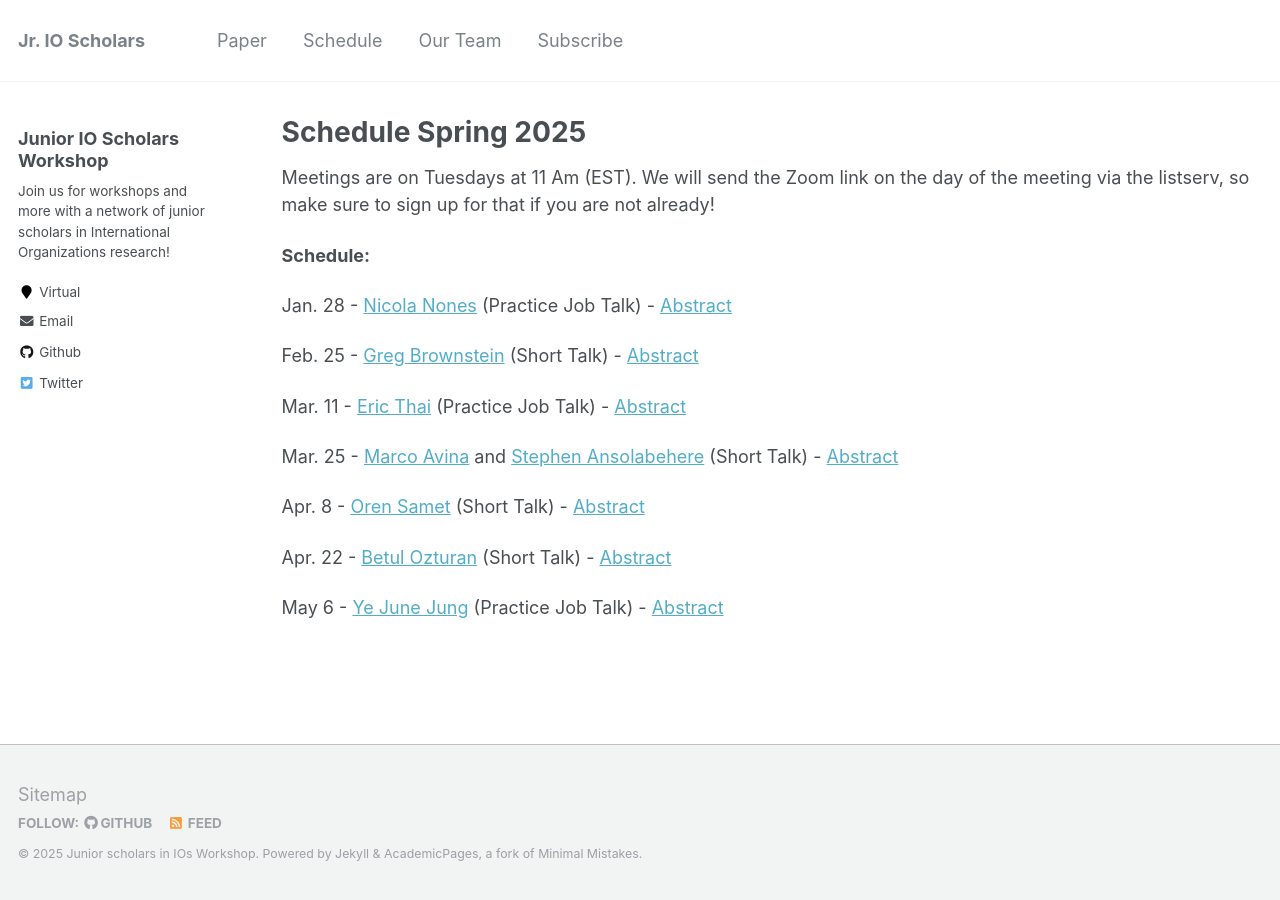
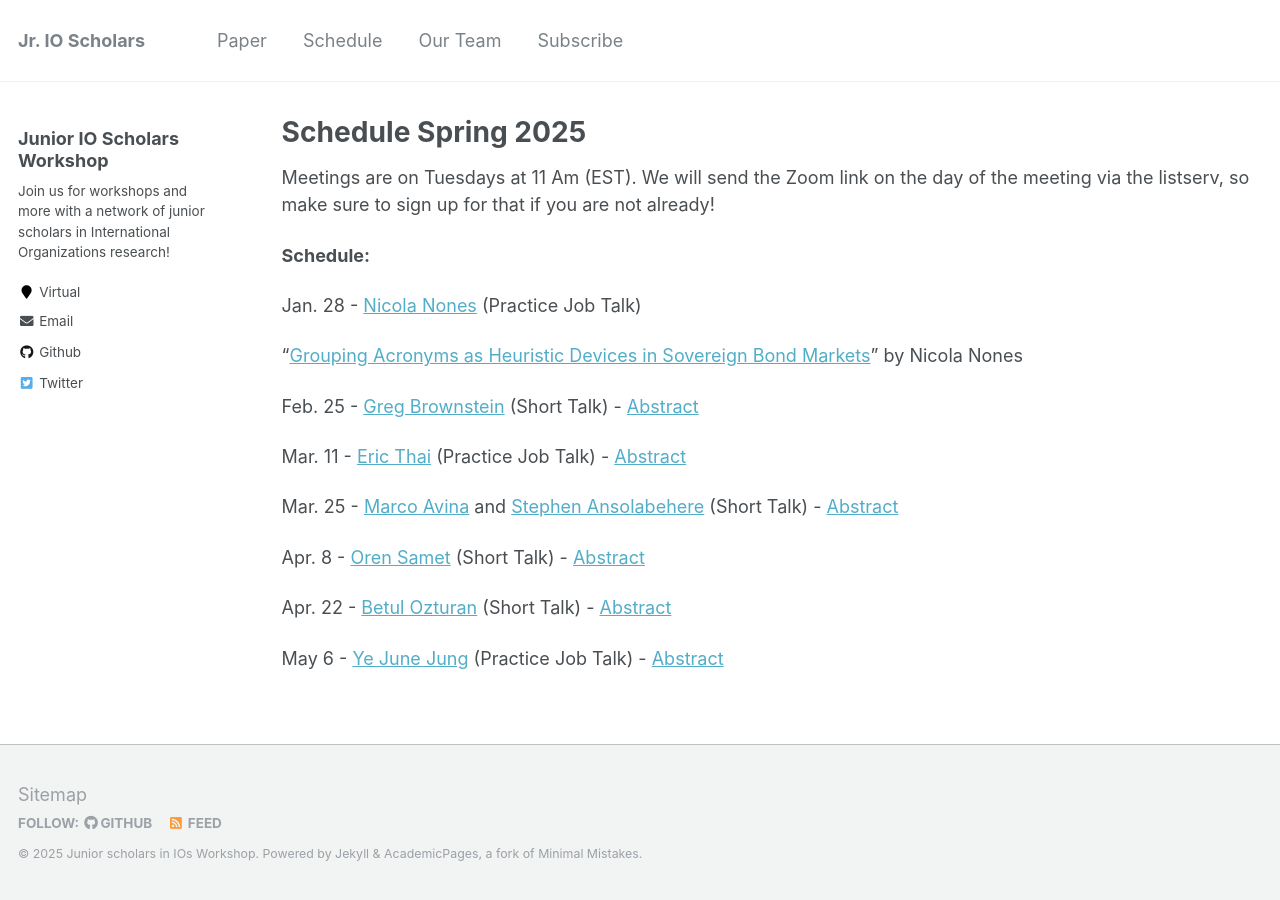
Before and after one commit to IO-workshop/IO-workshop.github.io, a Jekyll site: the page built from _pages/schedule.md, in a window 1280 px wide. Built offline with Jekyll 4.4.1, drawn with Linux system fonts in a browser that asks for light colours.

Commit message:
1/28/2025 presentation update

```diff
--- a/_pages/schedule.md
+++ b/_pages/schedule.md
@@ -8,7 +8,9 @@ Meetings are on Tuesdays at 11 Am (EST). We will send the Zoom link on the day o
 
 **Schedule:**
 
-Jan. 28 - [Nicola Nones](https://www.nicolanones.com/) (Practice Job Talk) - [Abstract](https://io-workshop.github.io/files/Nones_abstract_2025.pdf)
+Jan. 28 - [Nicola Nones](https://www.nicolanones.com/) (Practice Job Talk)
+
+"[Grouping Acronyms as Heuristic Devices in Sovereign Bond Markets](https://io-workshop.github.io/files/1.28_JMP_NN_2025.pdf)" by Nicola Nones
 
 Feb. 25 - [Greg Brownstein](https://www.gregbrownstein.com) (Short Talk) - [Abstract](https://io-workshop.github.io/files/Brownstein_abstract_2025.pdf)
 
```
Also changed, not shown: 1 other file.
